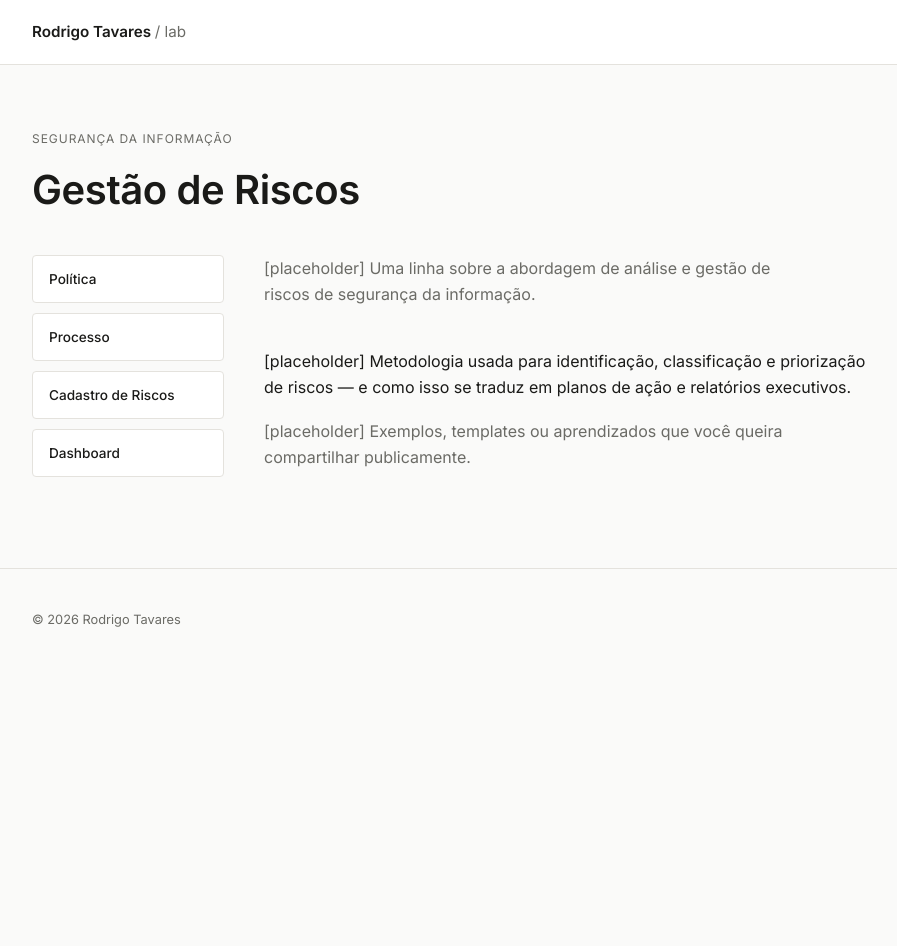
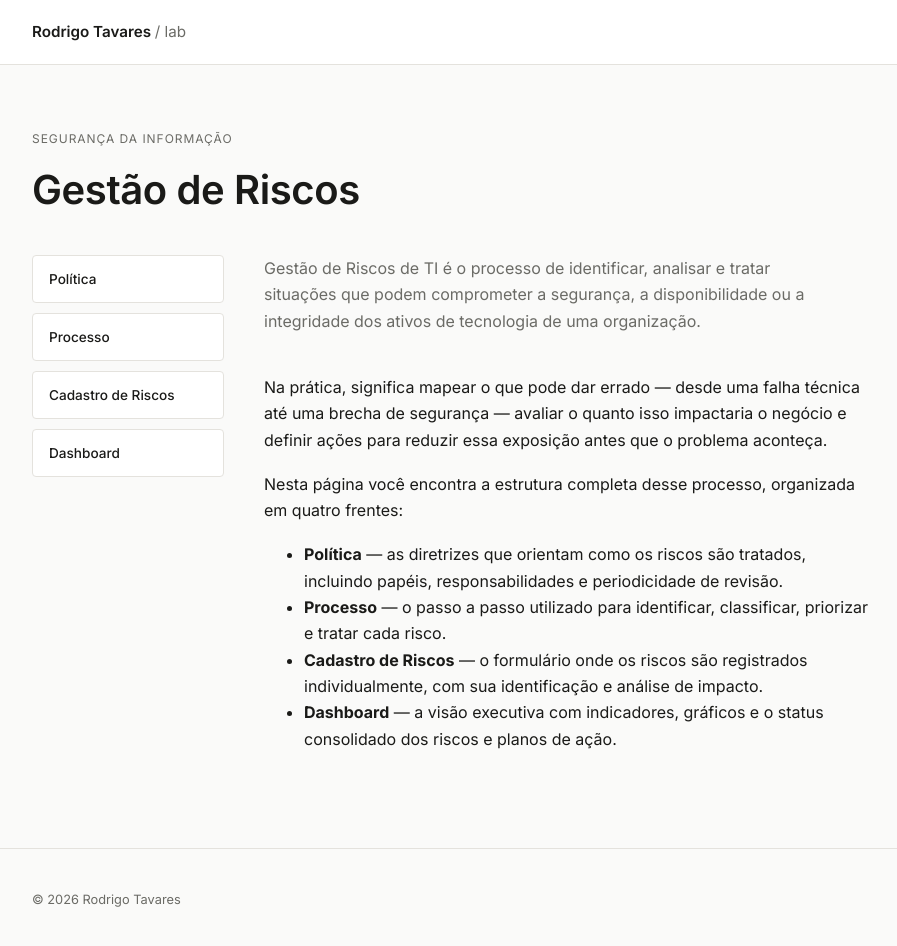
Before and after one commit to rodrigotavares79/lab-rodrigotavares, a Next.js app: page /seguranca/gestao-de-riscos in a window 1280 px wide. Shown: the top 946 px of the page, without its empty margins (88-985 px from the left). Before the commit the page ends 800 px from the top, so only its background shows below. Built offline with nearby package versions, Linux system fonts and the light colour scheme; no server answers.

Commit message:
Update page.tsx

```diff
--- a/app/seguranca/gestao-de-riscos/page.tsx
+++ b/app/seguranca/gestao-de-riscos/page.tsx
@@ -18,20 +18,42 @@ export default function GestaoDeRiscos() {
 
             <div className="page-sidebar-content">
               <p className="lede">
-                [placeholder] Uma linha sobre a abordagem de análise e gestão
-                de riscos de segurança da informação.
+                Gestão de Riscos de TI é o processo de identificar, analisar
+                e tratar situações que podem comprometer a segurança, a
+                disponibilidade ou a integridade dos ativos de tecnologia de
+                uma organização.
               </p>
 
               <div className="body">
                 <p>
-                  [placeholder] Metodologia usada para identificação,
-                  classificação e priorização de riscos — e como isso se
-                  traduz em planos de ação e relatórios executivos.
+                  Na prática, significa mapear o que pode dar errado — desde
+                  uma falha técnica até uma brecha de segurança — avaliar o
+                  quanto isso impactaria o negócio e definir ações para
+                  reduzir essa exposição antes que o problema aconteça.
                 </p>
-                <p className="text-muted">
-                  [placeholder] Exemplos, templates ou aprendizados que você
-                  queira compartilhar publicamente.
-                </p>
+                <p>Nesta página você encontra a estrutura completa desse processo, organizada em quatro frentes:</p>
+                <ul>
+                  <li>
+                    <strong>Política</strong> — as diretrizes que orientam
+                    como os riscos são tratados, incluindo papéis,
+                    responsabilidades e periodicidade de revisão.
+                  </li>
+                  <li>
+                    <strong>Processo</strong> — o passo a passo utilizado
+                    para identificar, classificar, priorizar e tratar cada
+                    risco.
+                  </li>
+                  <li>
+                    <strong>Cadastro de Riscos</strong> — o formulário onde
+                    os riscos são registrados individualmente, com sua
+                    identificação e análise de impacto.
+                  </li>
+                  <li>
+                    <strong>Dashboard</strong> — a visão executiva com
+                    indicadores, gráficos e o status consolidado dos riscos e
+                    planos de ação.
+                  </li>
+                </ul>
               </div>
             </div>
           </div>
```
